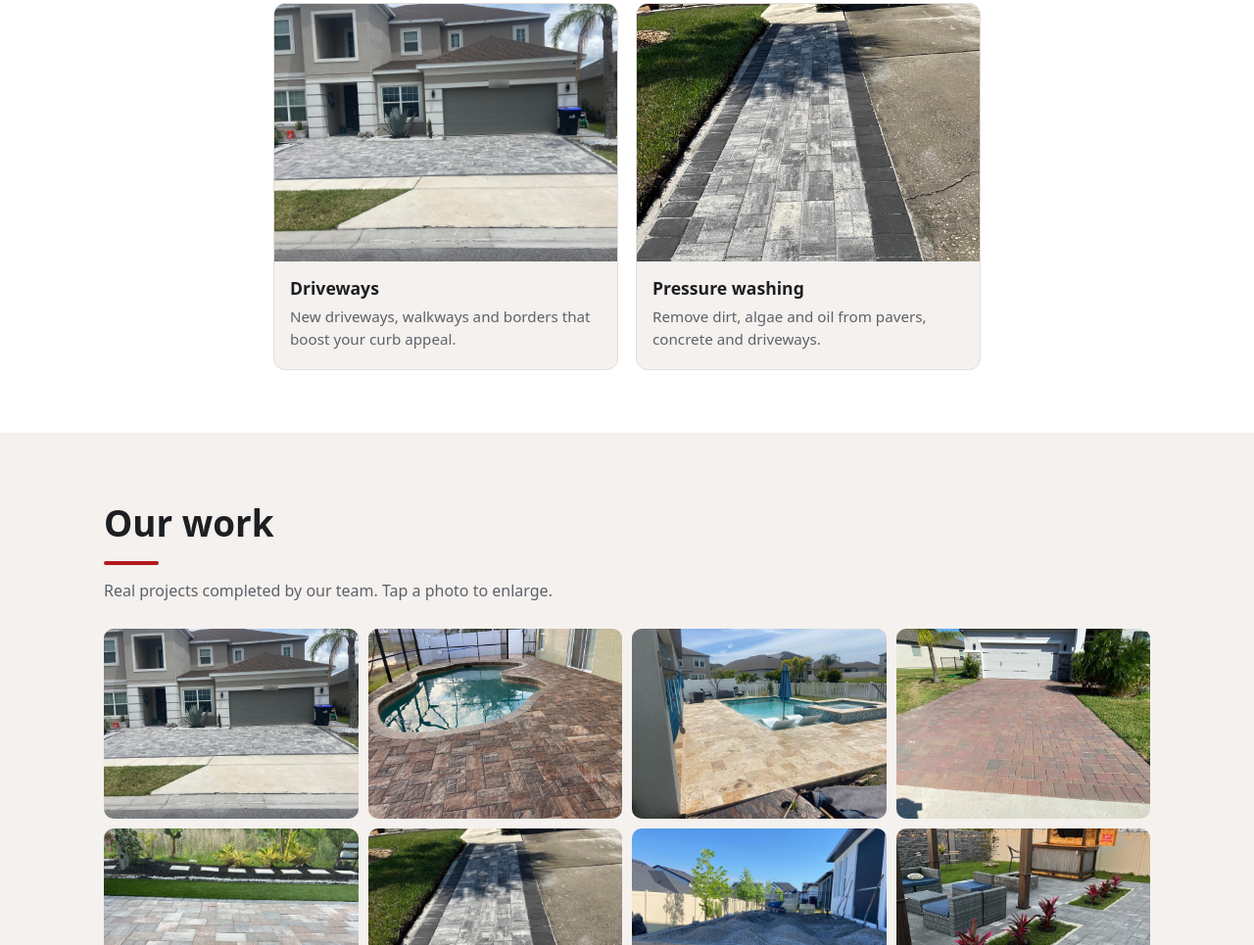
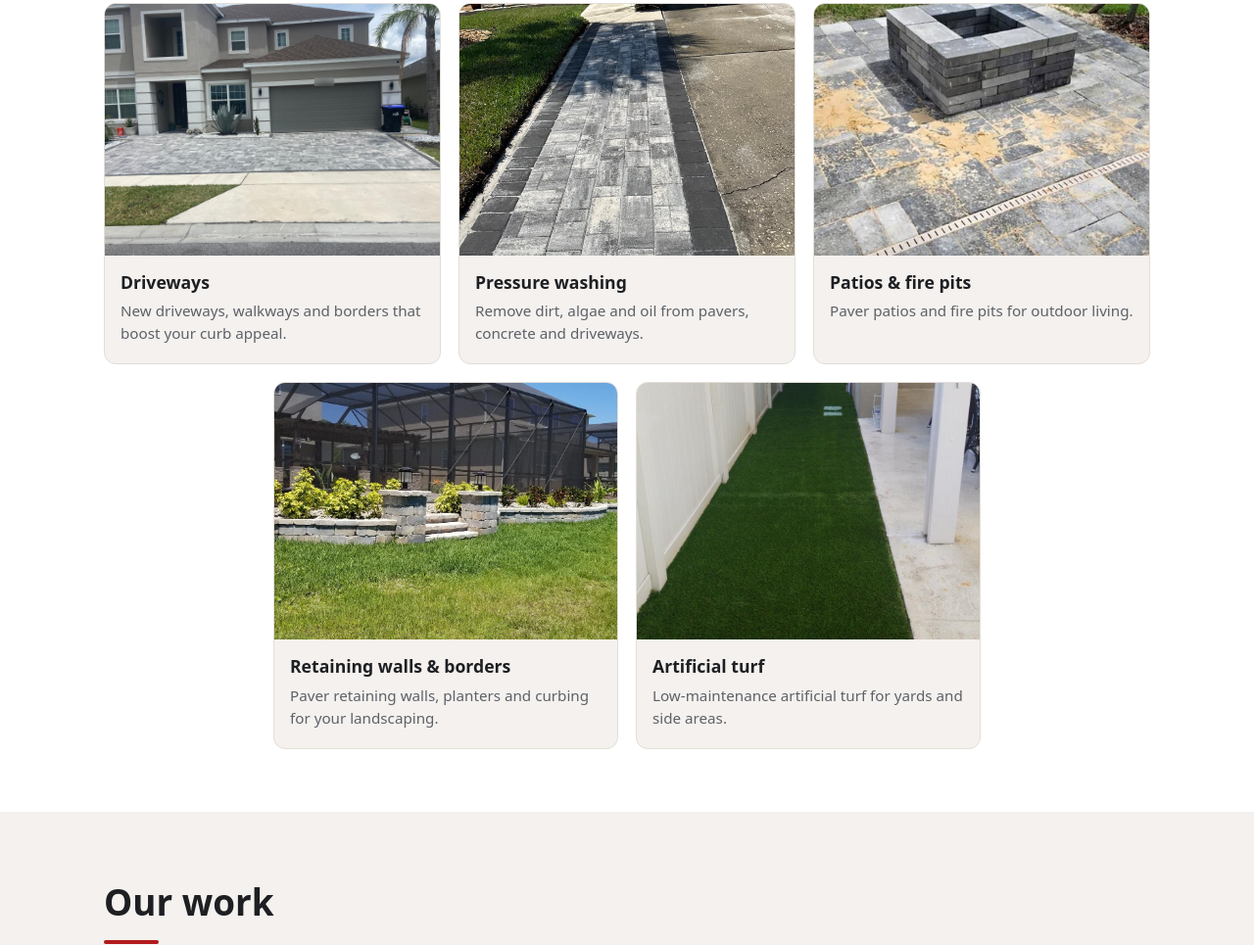
Before and after one commit to rodrigocostacamargos/brickpavers, a plain HTML site: page index.html in a window 1280 px wide. Shown: the part 1129-2094 px from the top of the page at 98% size. Drawn offline with Linux system fonts and the light colour scheme.

Commit message:
Add patios & fire pits, retaining walls & borders, and artificial turf services
Co-Authored-By: Claude Sonnet 5.5 <noreply@anthropic.com>

```diff
--- a/index.html
+++ b/index.html
@@ -4,7 +4,7 @@
   <meta charset="utf-8">
   <meta name="viewport" content="width=device-width, initial-scale=1">
   <title>Brickpavers | Paver Repair, Sealing & Pool Decks in Central Florida</title>
-  <meta name="description" content="Brick paver repair, sealing, pool decks, driveways and pressure washing in Central Florida. Free quotes in English, Português and Español.">
+  <meta name="description" content="Brick paver repair, sealing, pool decks, driveways, patios, fire pits, retaining walls, artificial turf and pressure washing in Central Florida. Free quotes in English, Português and Español.">
   <link rel="canonical" href="https://brickpaverscfl.com/">
   <meta property="og:type" content="website">
   <meta property="og:site_name" content="Brickpavers">
@@ -112,6 +112,21 @@
           <h3 data-i18n="s5_t">Pressure washing</h3>
           <p data-i18n="s5_d">Remove dirt, algae and oil from pavers, concrete and driveways.</p>
         </article>
+        <article class="card">
+          <img src="images/fire-pit-patio.jpg" alt="" loading="lazy">
+          <h3 data-i18n="s6_t">Patios &amp; fire pits</h3>
+          <p data-i18n="s6_d">Paver patios and fire pits for outdoor living.</p>
+        </article>
+        <article class="card">
+          <img src="images/landscape-wall.jpg" alt="" loading="lazy">
+          <h3 data-i18n="s7_t">Retaining walls &amp; borders</h3>
+          <p data-i18n="s7_d">Paver retaining walls, planters and curbing for your landscaping.</p>
+        </article>
+        <article class="card">
+          <img src="images/turf-side-yard.jpg" alt="" loading="lazy">
+          <h3 data-i18n="s8_t">Artificial turf</h3>
+          <p data-i18n="s8_d">Low-maintenance artificial turf for yards and side areas.</p>
+        </article>
       </div>
     </div>
   </section>
@@ -186,6 +201,7 @@
             <select name="service" id="serviceSel">
               <option value="s1_t"></option><option value="s2_t"></option><option value="s3_t"></option>
               <option value="s4_t"></option><option value="s5_t"></option>
+              <option value="s6_t"></option><option value="s7_t"></option><option value="s8_t"></option>
             </select></label>
           <label><span data-i18n="f_city">City / ZIP</span>
             <input name="city" autocomplete="postal-code"></label>
--- a/script.js
+++ b/script.js
@@ -23,6 +23,9 @@ const T = {
     s3_t: "Pool decks", s3_d: "Pavers and travertine for a safe, beautiful, cool-to-the-touch deck.",
     s4_t: "Driveways", s4_d: "New driveways, walkways and borders that boost your curb appeal.",
     s5_t: "Pressure washing", s5_d: "Remove dirt, algae and oil from pavers, concrete and driveways.",
+    s6_t: "Patios & fire pits", s6_d: "Paver patios and fire pits for outdoor living.",
+    s7_t: "Retaining walls & borders", s7_d: "Paver retaining walls, planters and curbing for your landscaping.",
+    s8_t: "Artificial turf", s8_d: "Low-maintenance artificial turf for yards and side areas.",
     gallery_title: "Our work", gallery_sub: "Real projects completed by our team. Tap a photo to enlarge.",
     g1: "Gray paver driveway", g2: "Paver pool deck", g3: "Travertine pool deck with spa", g4: "Red paver driveway",
     g5: "Paver patio with border", g6: "Paver walkway with dark border", g7: "Gray paver driveway", g8: "Base preparation before paving",
@@ -67,6 +70,9 @@ const T = {
     s3_t: "Pool decks", s3_d: "Pavers e travertino para um deck seguro, bonito e fresco ao toque.",
     s4_t: "Driveways", s4_d: "Driveways, calçadas e bordas novas que valorizam a fachada.",
     s5_t: "Lavagem de alta pressão", s5_d: "Remova sujeira, algas e óleo de pavers, concreto e driveways.",
+    s6_t: "Patios e fire pits", s6_d: "Patios de pavers e fire pits para curtir a área externa.",
+    s7_t: "Muros e bordas", s7_d: "Muros de contenção, canteiros e bordas de pavers para o paisagismo.",
+    s8_t: "Grama sintética", s8_d: "Grama sintética de baixa manutenção para quintais e laterais.",
     gallery_title: "Nossos trabalhos", gallery_sub: "Projetos reais feitos pela nossa equipe. Toque na foto para ampliar.",
     g1: "Driveway de pavers cinza", g2: "Pool deck de pavers", g3: "Pool deck de travertino com spa", g4: "Driveway de pavers vermelho",
     g5: "Patio de pavers com borda", g6: "Calçada de pavers com borda escura", g7: "Driveway de pavers cinza", g8: "Preparação da base antes da instalação",
@@ -111,6 +117,9 @@ const T = {
     s3_t: "Pool decks", s3_d: "Pavers y travertino para un deck seguro, bonito y fresco al tacto.",
     s4_t: "Driveways", s4_d: "Driveways, caminos y bordes nuevos que realzan la fachada.",
     s5_t: "Lavado a presión", s5_d: "Elimine suciedad, algas y aceite de pavers, concreto y driveways.",
+    s6_t: "Patios y fire pits", s6_d: "Patios de pavers y fire pits para disfrutar el exterior.",
+    s7_t: "Muros y bordes", s7_d: "Muros de contención, jardineras y bordes de pavers para su paisajismo.",
+    s8_t: "Césped artificial", s8_d: "Césped artificial de bajo mantenimiento para patios y costados.",
     gallery_title: "Nuestros trabajos", gallery_sub: "Proyectos reales de nuestro equipo. Toque una foto para ampliarla.",
     g1: "Driveway de pavers gris", g2: "Pool deck de pavers", g3: "Pool deck de travertino con spa", g4: "Driveway de pavers rojo",
     g5: "Patio de pavers con borde", g6: "Camino de pavers con borde oscuro", g7: "Driveway de pavers gris", g8: "Preparación de la base antes de instalar",
```
Also changed, not shown: 1 other file.
